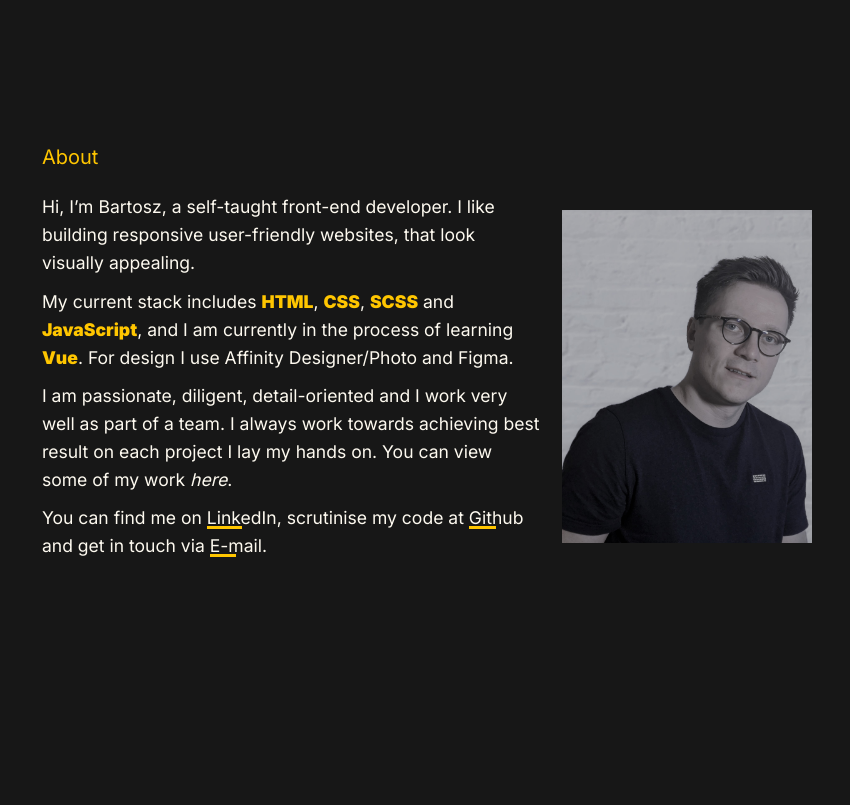
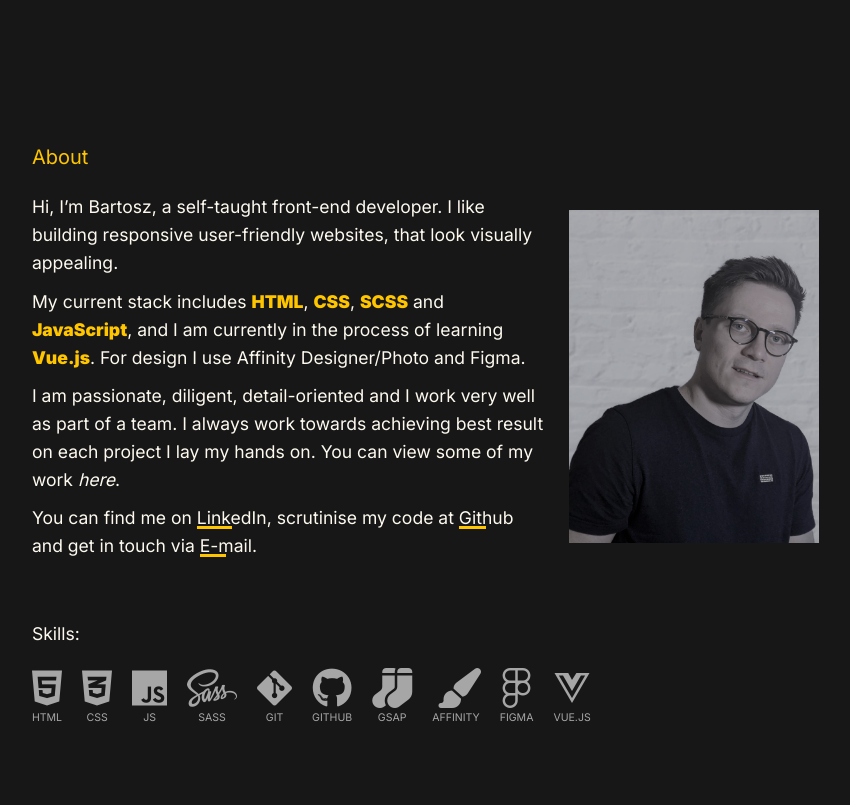
Before and after one commit to dejotb/portfolio, a plain HTML site: page index.html in a window 1280 px wide. Shown: the part 632-1437 px from the top of the page, without its empty margins (213-1063 px from the left). Drawn offline with Linux system fonts and the light colour scheme.

Commit message:
added skills section

```diff
--- a/index.html
+++ b/index.html
@@ -313,7 +313,7 @@
                 <span class="highlight--bold">SCSS</span> and
                 <span class="highlight--bold">JavaScript</span>, and I am
                 currently in the process of learning
-                <span class="highlight--bold">Vue</span>. For design I use
+                <span class="highlight--bold">Vue.js</span>. For design I use
                 Affinity Designer/Photo and Figma.
               </p>
               <p>
@@ -356,6 +356,40 @@
                 alt="profile image of Bartosz Kraszewski"
               />
             </div>
+
+            <div class="about__skills">
+              <h3 class="heading--4">Skills:</h3>
+              <ul class="about__list">
+                <li class="about__item fa-brands fa-html5">
+                  <span>html</span>
+                </li>
+                <li class="about__item fa-brands fa-css3-alt">
+                  <span>css</span>
+                </li>
+                <li class="about__item fa-brands fa-js">
+                  <span>JS</span>
+                </li>
+                <li class="about__item fa-brands fa-sass"><span>sass</span></li>
+                <li class="about__item fa-brands fa-git-alt">
+                  <span>git</span>
+                </li>
+                <li class="about__item fa-brands fa-github">
+                  <span>github</span>
+                </li>
+                <li class="about__item fa-solid fa-socks">
+                  <span>gsap</span>
+                </li>
+                <li class="about__item fa-solid fa-paintbrush">
+                  <span>affinity</span>
+                </li>
+                <li class="about__item fa-brands fa-figma">
+                  <span>figma</span>
+                </li>
+                <li class="about__item fa-brands fa-vuejs">
+                  <span>vue.js</span>
+                </li>
+              </ul>
+            </div>
           </div>
         </section>
       </main>
--- a/scss/abstracts/_variables.scss
+++ b/scss/abstracts/_variables.scss
@@ -13,6 +13,8 @@ $bp-min: 22em;
   --ff-display: "Neuton", serif;
 
   //font size
+  --fs-base: calc(15px + 0.2vw);
+
   --fs-xl: clamp(3.5rem, 6vw + 1rem, 5rem);
   --fs-600: clamp(3.25rem, 6vw + 1rem, 4rem);
   --fs-500: 2rem;
--- a/scss/animations/_animations.scss
+++ b/scss/animations/_animations.scss
@@ -11,59 +11,43 @@
 }
 
 @keyframes eyebrow {
-  from {
-    transform: translateY(0%);
-  }
-
-  //   10% {
-  //     transform: translateY(-1%);
-  //   }
-
-  to {
+  5% {
     transform: translateY(-3%);
   }
 
-  //   70% {
-  //     transform: translateY(-1%);
-  //   }
+  80% {
+    transform: translateY(-3%);
+  }
 
-  //   100% {
-  //     transform: translateY(0%);
-  //   }
+  90% {
+    transform: translateY(0%);
+  }
 }
 
 @keyframes cheeks {
-  10% {
-    transform: rotate(-0.2deg);
+  5% {
+    transform: rotate(-1deg);
   }
 
-  50% {
-    transform: rotate(0deg);
+  80% {
+    transform: rotate(-1deg);
   }
 
-  70% {
-    transform: rotate(-0.2deg);
-  }
-
-  100% {
-    transform: rotate(-0.2deg);
+  90% {
+    transform: rotate(0deg);
   }
 }
 
 @keyframes mouth {
-  10% {
-    transform: rotate(-0.3deg) scale(1.05);
-  }
-
-  50% {
-    transform: rotate(0deg) scale(1);
+  5% {
+    transform: rotate(-0.7deg) skewX(0.5deg);
   }
 
   70% {
-    transform: rotate(-0.3deg) scale(1.05);
+    transform: rotate(-0.7deg) skewX(0.5deg);
   }
 
   100% {
-    transform: rotate(-0.3deg) scale(1.05);
+    transform: rotate(0deg) skewX(0);
   }
 }
--- a/scss/base/_base.scss
+++ b/scss/base/_base.scss
@@ -28,7 +28,7 @@ html {
 }
 
 body {
-  font-size: calc(15px + 0.2vw);
+  font-size: var(--fs-base);
   font-family: var(--ff-primary);
 
   // font-weight: 300;
--- a/scss/base/_typography.scss
+++ b/scss/base/_typography.scss
@@ -3,7 +3,8 @@
 .heading {
   &--1,
   &--2,
-  &--3 {
+  &--3,
+  &--4 {
     font-family: var(--ff-primary);
     // max-width: 70ch;
     max-width: 33ch;
@@ -51,6 +52,16 @@
       font-size: calc(var(--fs-500) * 1.8);
     }
   }
+
+  &--4 {
+    font-size: var(--fs-base);
+
+    font-weight: 400;
+
+    @media screen and (min-width: $bp-sm) {
+      // font-size: calc(var(--fs-500) * 1.8);
+    }
+  }
 }
 
 .highlight--bold {
--- a/scss/sections/_about.scss
+++ b/scss/sections/_about.scss
@@ -6,20 +6,24 @@
   // background-color: pink;
   // justify-content: start;
   min-height: 100vh;
-  padding: 5rem 1rem;
+  padding: 5rem 0;
   justify-items: center;
   align-content: flex-start;
   max-width: $bp-md;
 
   &__layout {
     display: grid;
-    grid-gap: 2rem;
+    column-gap: 2rem;
+    row-gap: 6rem;
     justify-items: center;
     align-items: center;
+    // grid-template-columns: 1fr;
 
     @media screen and (min-width: $bp-lg) {
-      grid-auto-flow: column;
+      // grid-auto-flow: column;
       // grid-gap: 1rem;
+      grid-template-columns: 2fr 1fr;
+      grid-auto-columns: 1fr;
     }
   }
 
@@ -58,4 +62,41 @@
     //   display: block;
     // }
   }
+  &__skills {
+    display: grid;
+
+    grid-gap: 2rem;
+    justify-self: start;
+
+    // background-color: pink;
+
+    @media screen and (min-width: $bp-lg) {
+      grid-column: span 2;
+    }
+  }
+
+  &__list {
+    display: flex;
+    flex-wrap: wrap;
+    grid-gap: 2rem;
+    // font-weight: 100;
+    color: #a6a6a6;
+  }
+  &__item {
+    font-size: 4rem;
+    text-align: center;
+
+    & span {
+      padding-top: 0.5rem;
+      font-size: calc(var(--fs-base) - 0.7rem);
+      display: block;
+      font-family: var(--ff-primary);
+      font-weight: 400;
+      text-transform: uppercase;
+    }
+
+    &:hover {
+      color: var(--color-accent);
+    }
+  }
 }
--- a/scss/sections/_header.scss
+++ b/scss/sections/_header.scss
@@ -10,7 +10,7 @@
   // align-items: start;
   grid-gap: 3rem;
   justify-items: center;
-  padding: 0 1rem;
+  // padding: 0;
   max-width: $bp-md;
   // max-width: 80rem;
   // min-height: 80vh;
@@ -76,6 +76,16 @@
       height: 100%;
     }
 
+    .mouth {
+      animation: 5s mouth 1s ease-in-out;
+    }
+    .cheeks {
+      animation: 5s cheeks 1s ease-in-out;
+    }
+    .eyebrows {
+      animation: 5s eyebrow 1s ease-in-out;
+    }
+
     .eyebrows,
     .mouth,
     .cheeks {
--- a/scss/sections/_layout.scss
+++ b/scss/sections/_layout.scss
@@ -8,7 +8,7 @@
   justify-items: center;
   color: var(--color-foreground);
   // min-height: 100vh;
-  padding: 23rem 0 2rem;
+  padding: 23rem 1.5rem 2rem;
   // position: relative;
   // padding: 2rem;
   // background-color: #3b3c36;
```
Also changed, not shown: css/style.css, 1 other file.
